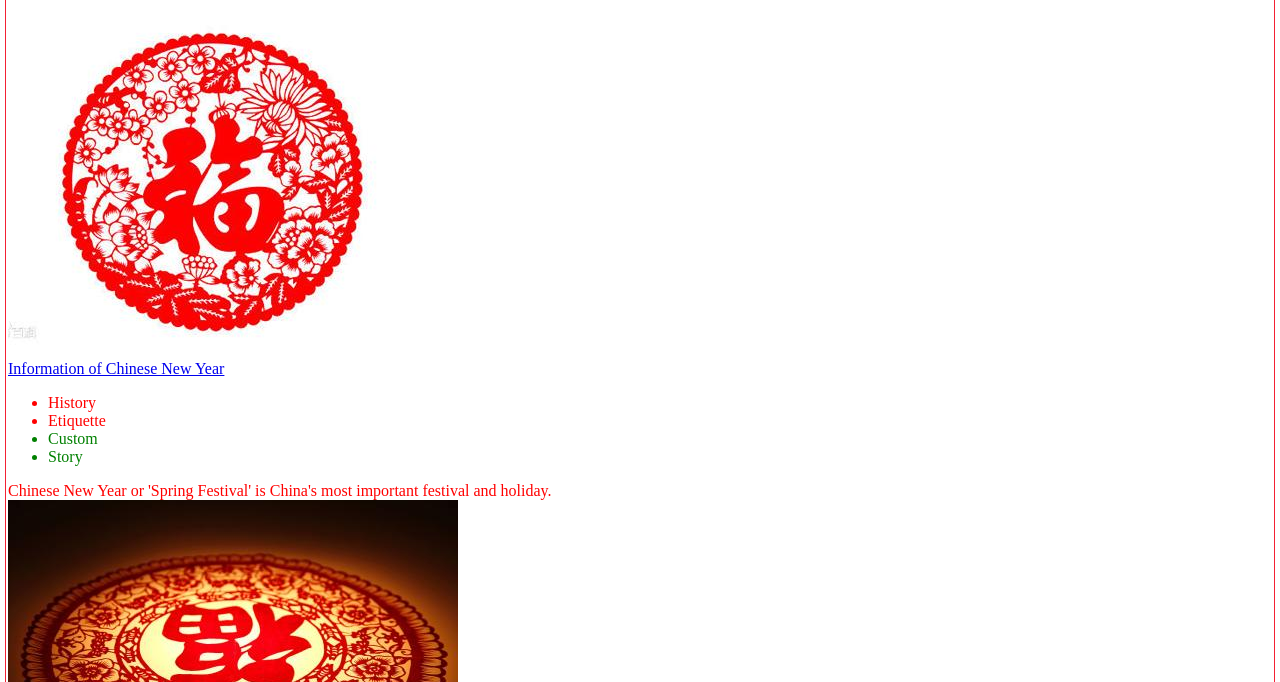
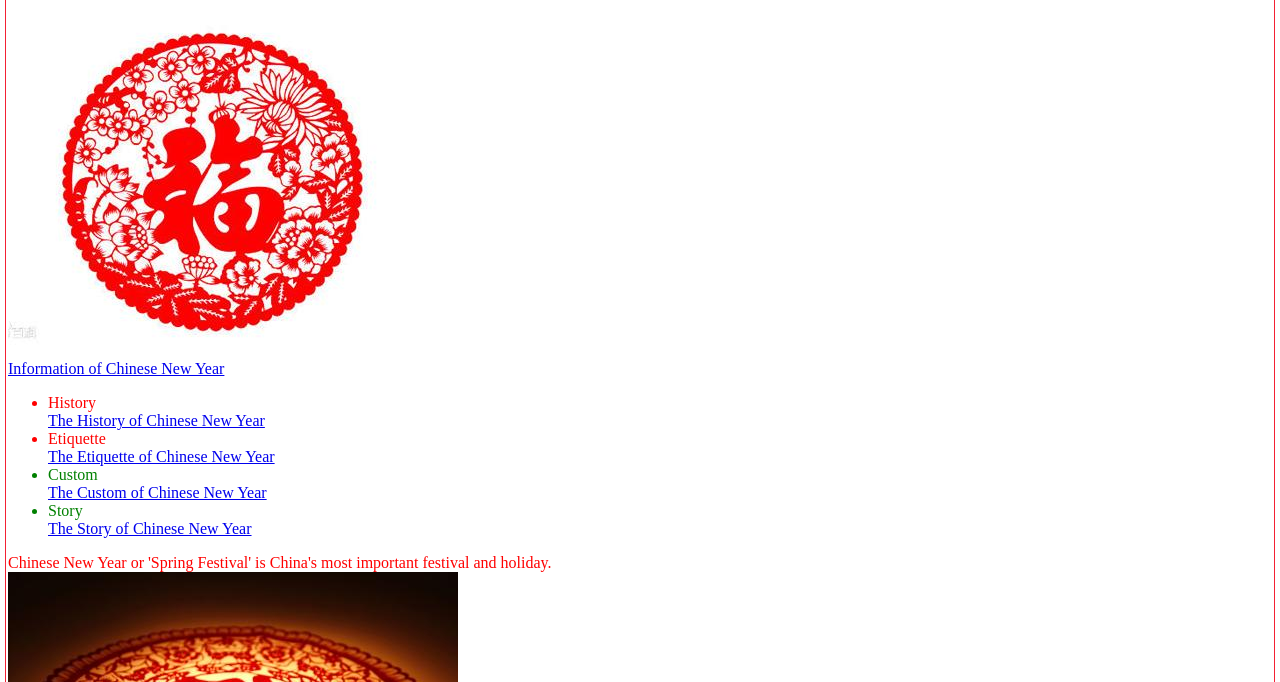
Before and after one commit to timwang98/timwang98.github.io, a plain HTML site: page index.html in a window 1280 px wide. Shown: the part 118-800 px from the top of the page. Drawn offline with Linux system fonts and the light colour scheme.

Commit message:
Initial commit

```diff
--- a/index.html
+++ b/index.html
@@ -18,11 +18,15 @@
 <ul>
 <div>
 <li>History</li>
+<a href="http://www.theholidayspot.com/chinese_new_year/history.htm">The History of Chinese New Year</a>
 <li>Etiquette</li>
+<a href="https://www.linkedin.com/pulse/chinese-new-year-guidelines-factscelebrate-etiquette-tami">The Etiquette of Chinese New Year</a>
 </div>
 <section>
 <li>Custom</li>
+<a href="https://www.travelchinaguide.com/essential/holidays/new-year/customs.htm">The Custom of Chinese New Year</a>
 <li>Story</li>
+<a href="https://www.travelchinaguide.com/essential/holidays/new-year/story.htm">The Story of Chinese New Year</a>
 </section>
 </ul>
 <article>
```
